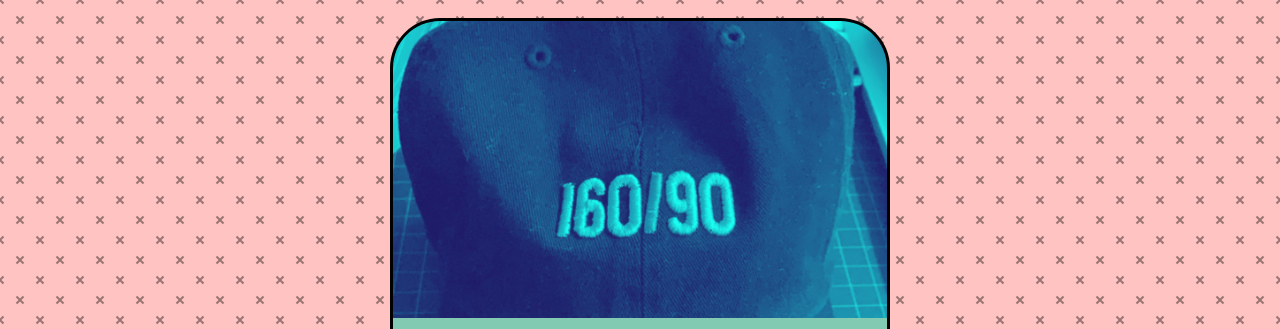
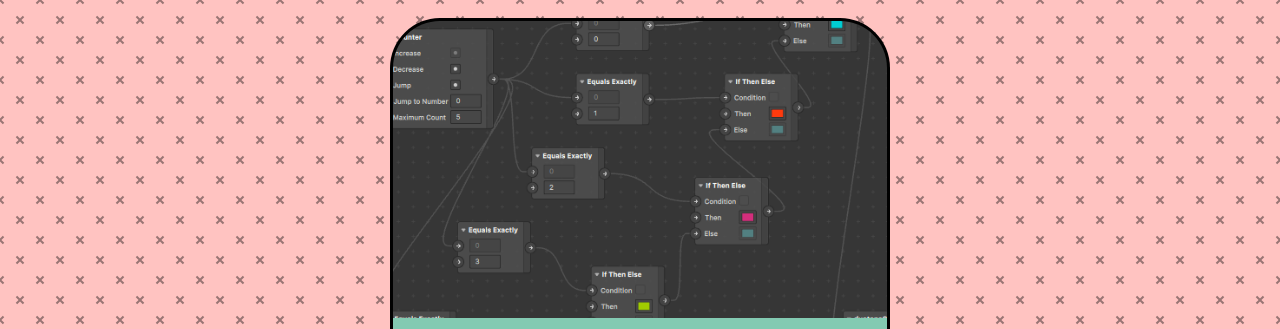
Before and after one commit to darzouras/darzouras-eleventy-cms, an Eleventy site: page posts/experimenting-in-sparkar.md in a window 1280 px wide. Shown: the top 329 px of the page. Built offline with nearby package versions, Linux system fonts and the light colour scheme; Eleventy itself is replaced by a stand-in of ours; files that its build step writes are made by us from their sources.

Commit message:
Update Blog “experimenting-in-sparkar”

```diff
--- a/posts/experimenting-in-sparkar.md
+++ b/posts/experimenting-in-sparkar.md
@@ -2,7 +2,7 @@
 title: Experimenting in SparkAR
 date: 2020-03-12T17:52:27.894Z
 summary: Spending downtime leveling up my AR game with Spark AR.
-header: /static/img/a1a8ed73-b37e-4f80-9add-e4ebd7b706fc.jpg
+header: /static/img/sparkar-header1.png
 ---
 Earlier this year there was a little dip in work so I had the chance to play with Spark AR.
 
```
Also changed, not shown: static/img/sparkar-header1.png (added).
